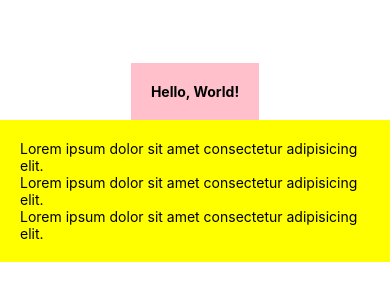
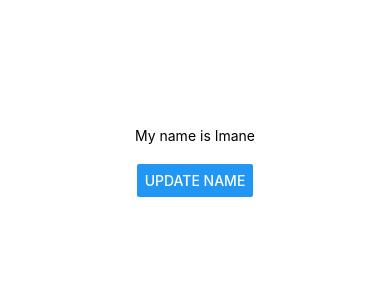
Before and after one commit to ImaneElMouradi/react-native-todo, a React Native app: screen / in a window 390 px wide. Shown: the part 260-560 px from the top of the page. Built offline with nearby package versions, Linux system fonts and the light colour scheme.

Commit message:
add hooks

```diff
--- a/App.js
+++ b/App.js
@@ -1,16 +1,20 @@
-import React from "react";
-import { StyleSheet, Text, View } from "react-native";
+import React, { useState } from "react";
+import { StyleSheet, Text, View, Button } from "react-native";
 
 export default function App() {
+  const [name, setName] = useState("Imane");
+
+  const clickHandler = () => {
+    setName("amine");
+  };
+
   return (
     <View style={styles.container}>
-      <View style={styles.header}>
-        <Text style={styles.boldText}>Hello, World!</Text>
-      </View>
-      <View style={styles.body}>
-        <Text>Lorem ipsum dolor sit amet consectetur adipisicing elit.</Text>
-        <Text>Lorem ipsum dolor sit amet consectetur adipisicing elit.</Text>
-        <Text>Lorem ipsum dolor sit amet consectetur adipisicing elit.</Text>
+      <Text>My name is {name}</Text>
+      <Text></Text>
+
+      <View style={styles.buttonContainer}>
+        <Button title="update name" onPress={clickHandler} />
       </View>
     </View>
   );
@@ -24,17 +28,20 @@
     justifyContent: "center"
   },
 
-  header: {
-    backgroundColor: "pink",
-    padding: 20
-  },
+  buttonContainer: {
+    marginTop: 20
+  }
+  // header: {
+  //   backgroundColor: "pink",
+  //   padding: 20
+  // },
 
-  boldText: {
-    fontWeight: "bold"
-  },
+  // boldText: {
+  //   fontWeight: "bold"
+  // },
 
-  body: {
-    backgroundColor: "yellow",
-    padding: 20
-  }
+  // body: {
+  //   backgroundColor: "yellow",
+  //   padding: 20
+  // }
 });
```
